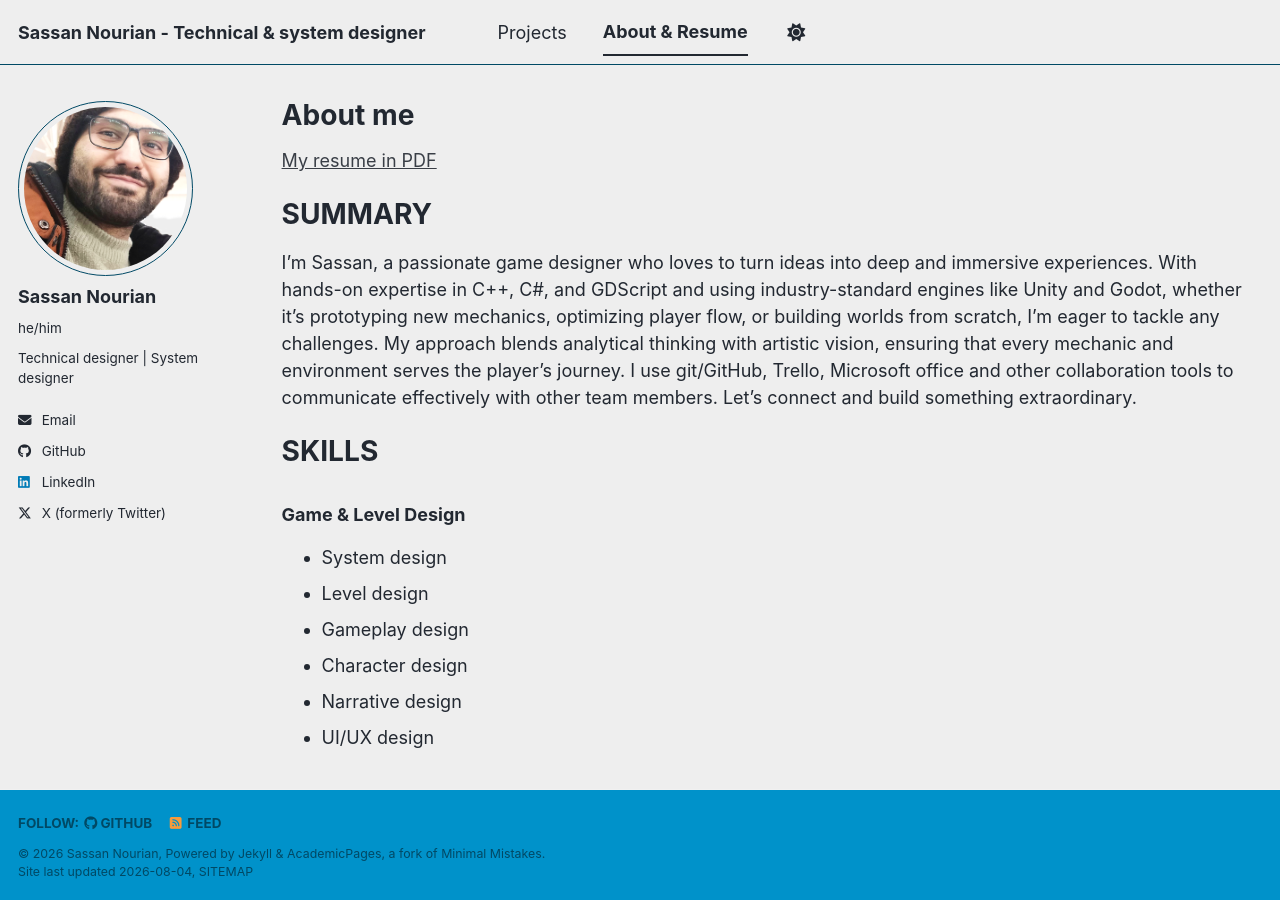
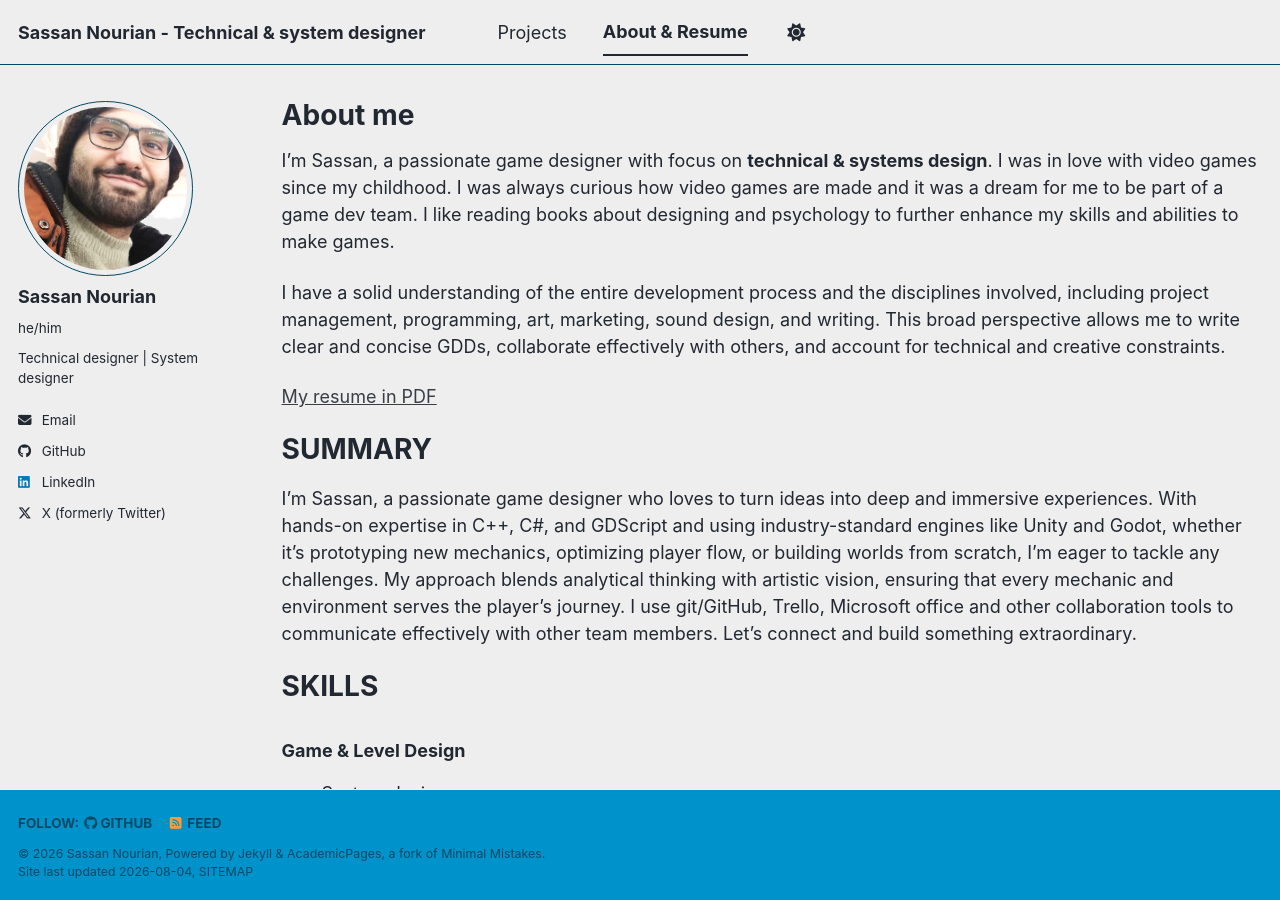
Before and after one commit to SassanTheDev/SassanTheDev.github.io, a Jekyll site: the page built from _pages/about.md, in a window 1280 px wide and 900 px high. Built offline with Jekyll 4.4.1, drawn with Linux system fonts in a browser that asks for light colours; a style sheet for code colours, icons or effects is not loaded.

Commit message:
Enhance about page with personal introduction
Added personal introduction and overview of skills as a game designer.

```diff
--- a/_pages/about.md
+++ b/_pages/about.md
@@ -7,6 +7,9 @@ redirect_from:
   - /cv
   - /resume
 ---
+I'm Sassan, a passionate game designer with focus on **technical & systems design**. I was in love with video games since my childhood. I was always curious how video games are made and it was a dream for me to be part of a game dev team. I like reading books about designing and psychology to further enhance my skills and abilities to make games.
+
+I have a solid understanding of the entire development process and the disciplines involved, including project management, programming, art, marketing, sound design, and writing. This broad perspective allows me to write clear and concise GDDs, collaborate effectively with others, and account for technical and creative constraints.
 
 [My resume in PDF](/files/Sassan%20Nourian%20Resume.pdf)
 
```
